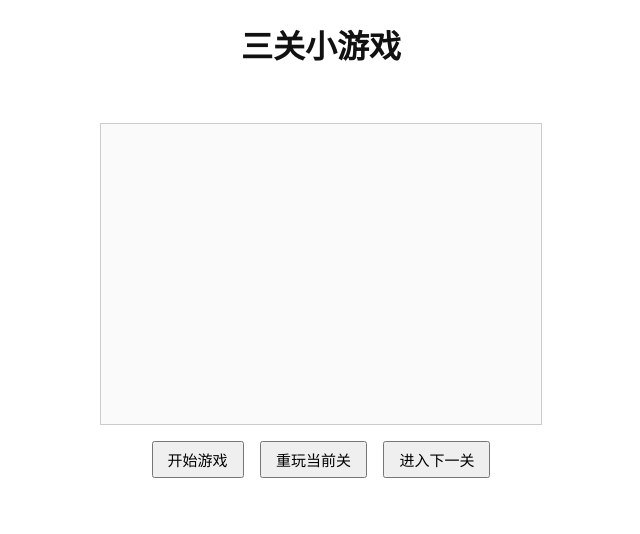
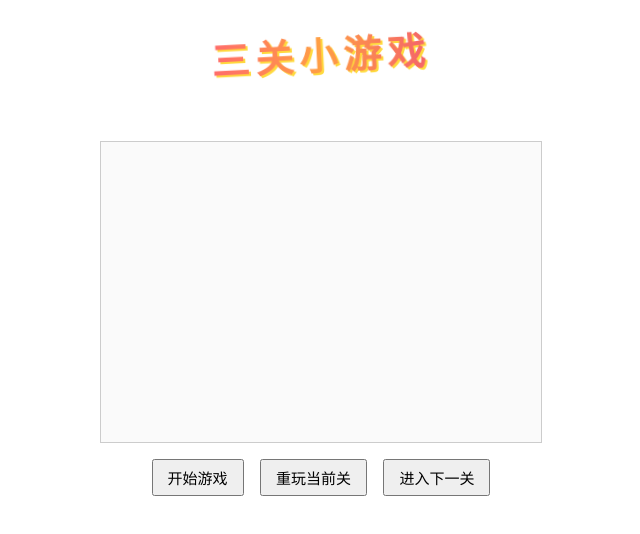
Before and after one commit to liuli02512/littlegame, a plain HTML site: page index.html in a window 1280 px wide. Shown: the whole page, without its empty margins (319-959 px from the left). Drawn offline with Linux system fonts and the light colour scheme.

Commit message:
feat: 美化游戏标题字体为俏皮渐变样式
Coze-Commit-Type: user
Coze-User-ID: 744828124006124
Coze-Conversation-ID: 13112910

```diff
--- a/index.html
+++ b/index.html
@@ -1,7 +1,10 @@
 <!doctype html><html lang=zh><meta charset=utf-8><meta name=viewport content="width=device-width,initial-scale=1"><title>三关小游戏</title>
 <style>
 body{font-family:sans-serif;text-align:center;margin:16px;background:#fff;color:#111}
-#lv,#msg{color:#111;background:transparent;font-weight:700}
+#lv{font-family:"幼圆","YouYuan","圆体-简","华文圆体","Comic Sans MS",cursive,sans-serif;font-size:38px;font-weight:700;letter-spacing:6px;margin:10px;display:inline-block;
+  background:linear-gradient(90deg,#ff6b6b,#ff9f43,#f4626b);-webkit-background-clip:text;background-clip:text;color:transparent;
+  transform:rotate(-3deg);text-shadow:none;filter:drop-shadow(2px 2px 0 #ffd93d)}
+#msg{color:#333;background:transparent;font-weight:600}
 #a{position:relative;width:90vw;max-width:440px;height:300px;border:1px solid #ccc;margin:10px auto;overflow:hidden;background:#fafafa}
 .dot{position:absolute;width:32px;height:32px;border-radius:50%;background:red;border:none;cursor:pointer}
 .blk{position:absolute;width:38px;height:38px;border:none;cursor:pointer}
```
